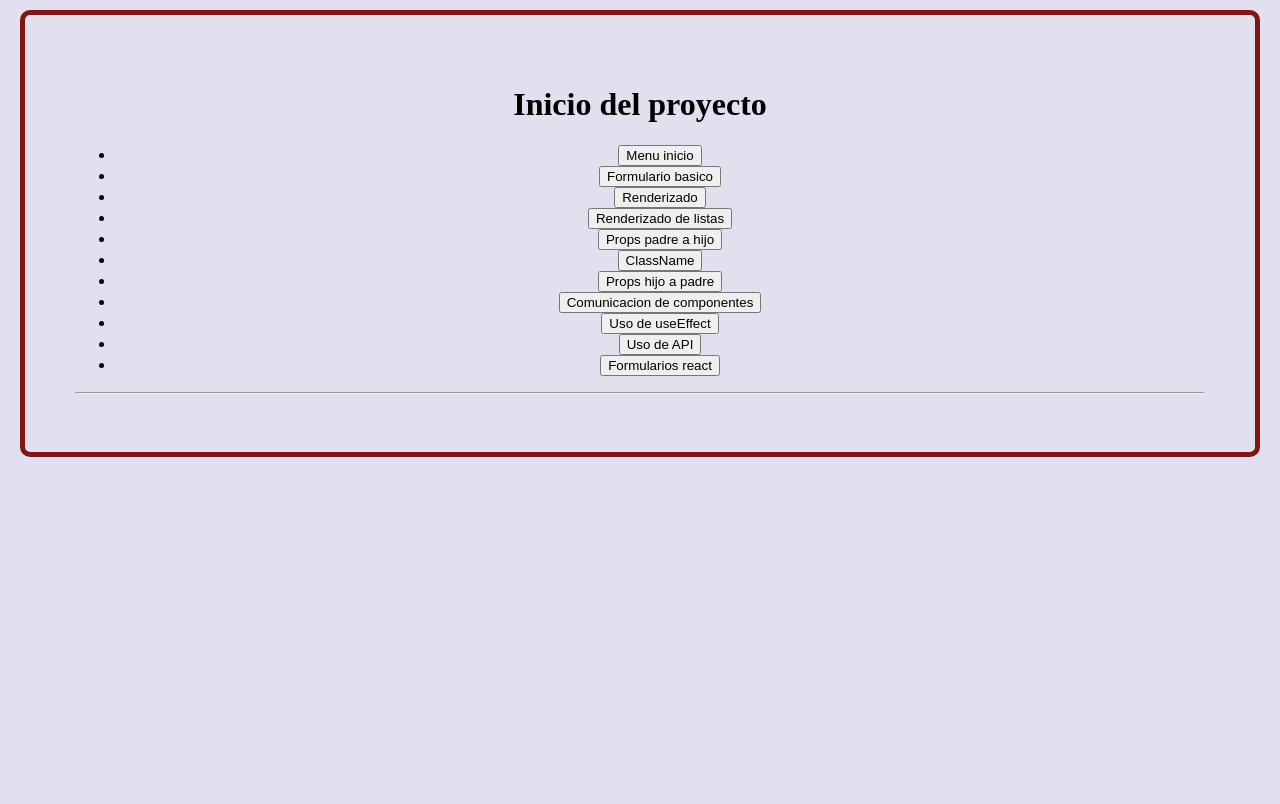
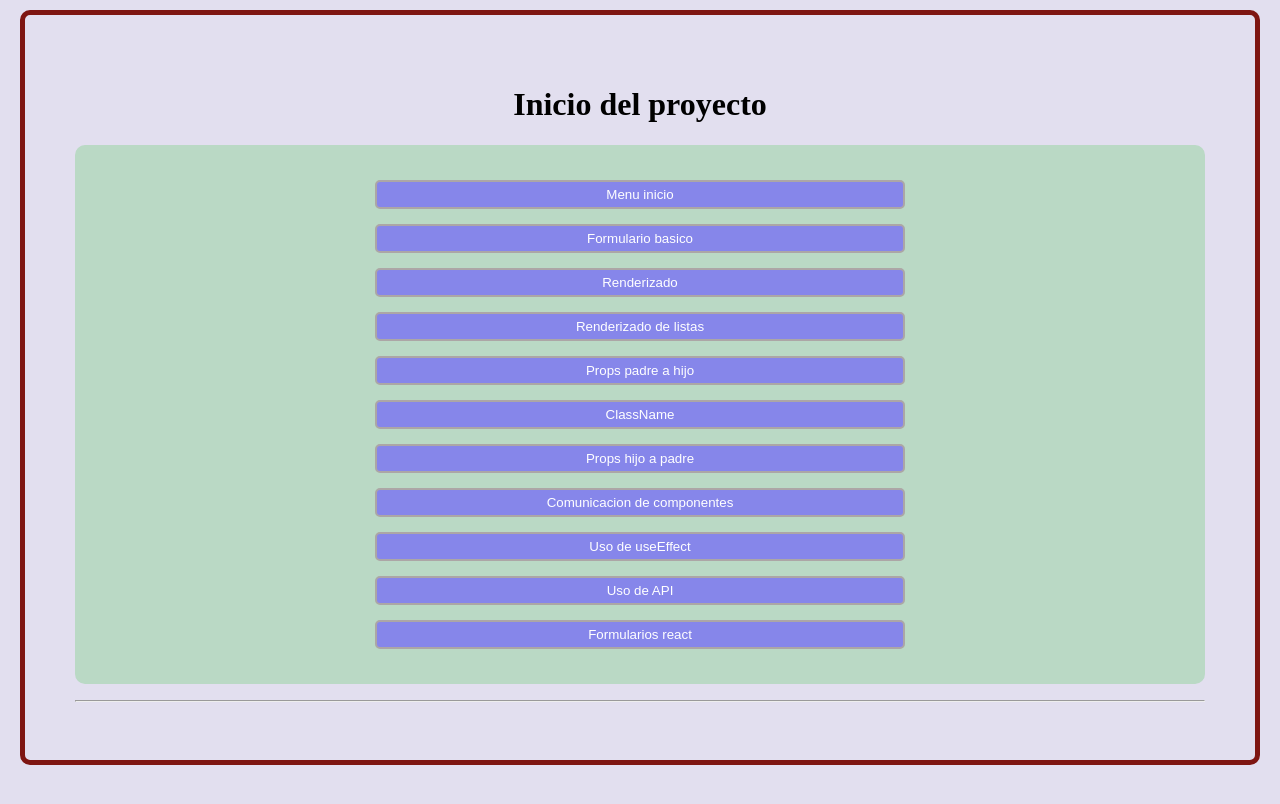
Before and after one commit to DanielGuzmanV/React-Js-Fundamentos, a React (Vite) app: page / in a window 1280 px wide. Shown: the top 804 px of the page. Built offline with nearby package versions, Linux system fonts and the light colour scheme.

Commit message:
se agregaron estilos a HomePage

```diff
--- a/src/pages/HomePage.jsx
+++ b/src/pages/HomePage.jsx
@@ -1,4 +1,5 @@
 import { useNavigate } from "react-router-dom"
+import styles from './HomePage.module.css';
 
 function HomePage() {
 
@@ -10,69 +11,69 @@ function HomePage() {
   return (
     <div>
 
-      <ul>
-        <li>
-          <button onClick={() => handleRoutes('/menu')}>
+      <ul className={styles.ulstl}>
+        <li className={styles.listItem}>
+          <button className={styles.menuButton} onClick={() => handleRoutes('/menu')}>
             Menu inicio
           </button>
         </li>
 
-        <li>
-          <button onClick={ () => handleRoutes('/formBasico')}>
+        <li className={styles.listItem}>
+          <button className={styles.menuButton} onClick={ () => handleRoutes('/formBasico')}>
             Formulario basico
           </button>
         </li>
 
-        <li>
-          <button onClick={ () => handleRoutes('/renderizado')}>
+        <li className={styles.listItem}>
+          <button className={styles.menuButton} onClick={ () => handleRoutes('/renderizado')}>
             Renderizado
           </button>
         </li>
 
-        <li>
-          <button onClick={ () => handleRoutes('/listas')}>
+        <li className={styles.listItem}>
+          <button className={styles.menuButton} onClick={ () => handleRoutes('/listas')}>
             Renderizado de listas
           </button>
         </li>
 
-        <li>
-          <button onClick={ () => handleRoutes('/propsPH')}>
+        <li className={styles.listItem}>
+          <button className={styles.menuButton} onClick={ () => handleRoutes('/propsPH')}>
             Props padre a hijo
           </button>
         </li>
 
-        <li>
-          <button onClick={ () => handleRoutes('/useClass')}>
+        <li className={styles.listItem}>
+          <button className={styles.menuButton} onClick={ () => handleRoutes('/useClass')}>
             ClassName
           </button>
         </li>
 
-        <li>
-          <button onClick={ () => handleRoutes('/propsHP')}>
+        <li className={styles.listItem}>
+          <button className={styles.menuButton} onClick={ () => handleRoutes('/propsHP')}>
             Props hijo a padre
           </button>
         </li>
 
-        <li>
-          <button onClick={ () => handleRoutes('/stateUp')}>
+        <li className={styles.listItem}>
+          <button className={styles.menuButton} onClick={ () => handleRoutes('/stateUp')}>
             Comunicacion de componentes
           </button>
         </li>
 
-        <li>
-          <button onClick={ () => handleRoutes('/useEffect')}>
+        <li className={styles.listItem}>
+          <button className={styles.menuButton} onClick={ () => handleRoutes('/useEffect')}>
             Uso de useEffect
           </button>
         </li>
 
-        <li>
-          <button onClick={ () => handleRoutes('/fetch')}>
+        <li className={styles.listItem}>
+          <button className={styles.menuButton} onClick={ () => handleRoutes('/fetch')}>
             Uso de API
           </button>
         </li>
 
-        <li>
-          <button onClick={ () => handleRoutes('/formulario')}>
+        <li className={styles.listItem}>
+          <button className={styles.menuButton} onClick={ () => handleRoutes('/formulario')}>
             Formularios react
           </button>
         </li>
--- /dev/null
+++ b/src/pages/HomePage.module.css
@@ -0,0 +1,25 @@
+.ulstl {
+  background-color: rgb(186, 217, 197);
+  border-radius: 10px;
+  padding: 20px;
+  list-style-type:  none;
+}
+
+.listItem {
+  margin: 15px;
+}
+
+.menuButton {
+  background-color: #8686ea;
+  color: white;
+  padding: 5px;
+  min-width: 50%;
+  border-radius: 5px;
+  border: 2px solid #aca6a6;
+  cursor: pointer;
+}
+
+.menuButton:hover {
+  transform: scale(1.02);
+  background-color: #6462ec;
+}
```
